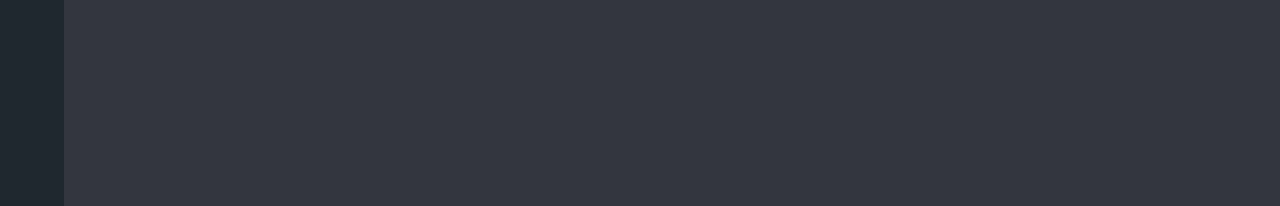
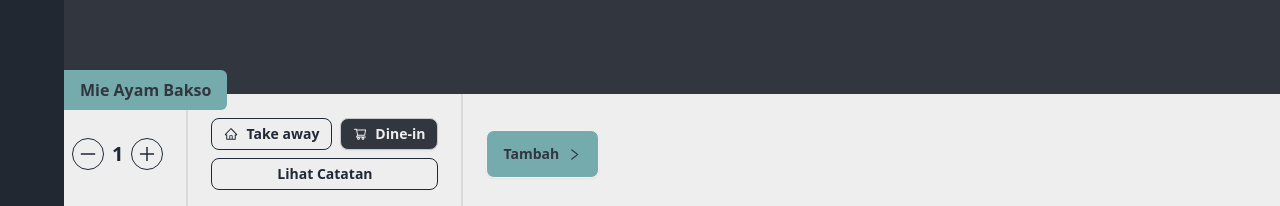
Before and after one commit to foolais/foolais-store-frontend, a React (Vite) app: page /menu in a window 1280 px wide. Shown: the part 594-800 px from the top of the page. Built offline with nearby package versions, Linux system fonts and the light colour scheme.

Commit message:
feat(Footer) add footer action

```diff
--- a/package.json
+++ b/package.json
@@ -10,9 +10,11 @@
     "preview": "vite preview"
   },
   "dependencies": {
+    "@ant-design/icons": "4.0.0",
     "@reduxjs/toolkit": "^2.2.3",
     "react": "^18.2.0",
     "react-dom": "^18.2.0",
+    "react-icons": "^5.0.1",
     "react-redux": "^9.1.0",
     "react-router-dom": "^6.22.3",
     "redux": "^5.0.1"
--- /dev/null
+++ b/src/components/Elements/Divider/Divider.jsx
@@ -0,0 +1,6 @@
+/* eslint-disable react/prop-types */
+const Divider = ({ children, className }) => {
+  return <div className={`divider ${className}`}>{children}</div>;
+};
+
+export default Divider;
--- a/src/components/Fragments/CardMenu.jsx
+++ b/src/components/Fragments/CardMenu.jsx
@@ -3,6 +3,7 @@ import TextArea from "../Elements/Input/TextArea";
 import Button from "../Elements/Button/Button";
 import { formatRupiah } from "../../utils/utils";
 import { useState } from "react";
+import { AiOutlineShoppingCart, AiOutlineHome } from "react-icons/ai";
 
 /* eslint-disable react/prop-types */
 const CardMenu = ({ children, className }) => {
@@ -57,7 +58,7 @@ const Notes = (props) => {
             className="textarea textarea-bordered textarea-md"
             defaultValue={data}
           />
-          <Button className="btn-sm btn-outline w-1/2 ">Simpan</Button>
+          <Button className="btn-sm btn-neutral w-1/2 ">Simpan</Button>
         </div>
       </Modal>
     </>
@@ -65,7 +66,7 @@ const Notes = (props) => {
 };
 
 const Type = ({ id, isTakeAway, handleIsTakeAway }) => {
-  const classButton = `btn-sm max-w-[48%]`;
+  const classButton = `btn-sm`;
   return (
     <div className="flex gap-2">
       <Button
@@ -74,7 +75,8 @@ const Type = ({ id, isTakeAway, handleIsTakeAway }) => {
         } `}
         onClick={() => handleIsTakeAway(id, true)}
       >
-        Dibawa Pulang
+        <AiOutlineHome />
+        <span>Take away</span>
       </Button>
       <Button
         className={`${classButton} ${
@@ -82,7 +84,8 @@ const Type = ({ id, isTakeAway, handleIsTakeAway }) => {
         } `}
         onClick={() => handleIsTakeAway(id, false)}
       >
-        Makan Ditempat
+        <AiOutlineShoppingCart />
+        <span>Dine-in</span>
       </Button>
     </div>
   );
--- /dev/null
+++ b/src/components/Fragments/Counter.jsx
@@ -0,0 +1,26 @@
+/* eslint-disable react/prop-types */
+import Button from "../Elements/Button/Button";
+import { AiOutlineMinus, AiOutlinePlus } from "react-icons/ai";
+
+const Counter = (props) => {
+  const { id, value, handleCounter, className } = props;
+  return (
+    <div className={`flex items-center justify-center gap-2 ${className}`}>
+      <Button
+        className="btn-circle btn-sm btn-outline"
+        onClick={() => value > 1 && handleCounter(id, "minus")}
+      >
+        <AiOutlineMinus size={20} />
+      </Button>
+      <span className="font-semibold text-xl">{value}</span>
+      <Button
+        className="btn-circle btn-sm btn-outline"
+        onClick={() => handleCounter(id, "add")}
+      >
+        <AiOutlinePlus size={20} />
+      </Button>
+    </div>
+  );
+};
+
+export default Counter;
--- a/src/components/Fragments/Modal.jsx
+++ b/src/components/Fragments/Modal.jsx
@@ -6,7 +6,7 @@ const Modal = (props) => {
 
   return (
     <>
-      <dialog className={`modal ${showModal && "modal-open"}`}>
+      <dialog className={`modal z-50 ${showModal && "modal-open"}`}>
         <div className="modal-box">
           <form method="dialog">
             <Button
--- /dev/null
+++ b/src/components/Layouts/FooterAction.jsx
@@ -0,0 +1,39 @@
+import Counter from "../Fragments/Counter";
+import Divider from "../Elements/Divider/Divider";
+import CardMenu from "../Fragments/CardMenu";
+import Button from "../Elements/Button/Button";
+import { AiOutlineRight } from "react-icons/ai";
+
+const FooterAction = () => {
+  return (
+    <div className="fixed bottom-0 right-0 left-0 h-28 bg-neutral ml-16 flex">
+      {/* Title Name */}
+      <div className="absolute -top-6 left-0 bg-accent py-2 px-4 rounded-r-md text-secondary font-semibold">
+        Mie Ayam Bakso
+      </div>
+      {/* Counter */}
+      <Counter value={1} className="ml-2 pt-2" />
+      <Divider className="divider-horizontal" />
+      <div className="flex flex-col gap-2 justify-center pt-2">
+        {/* Tipe */}
+        <CardMenu.Type />
+        {/* Catatan */}
+        <CardMenu.Notes
+          textButton="Lihat Catatan"
+          title="Catatan"
+          btnClassName="btn-sm btn-outline"
+        />
+      </div>
+      <Divider className="divider-horizontal" />
+      <div className="flex items-center pt-2">
+        <Button className="bg-accent text-secondary">
+          Tambah
+          <AiOutlineRight size={15} />
+        </Button>
+      </div>
+      {/* Button Add */}
+    </div>
+  );
+};
+
+export default FooterAction;
--- a/src/components/Layouts/MainLayout.jsx
+++ b/src/components/Layouts/MainLayout.jsx
@@ -1,4 +1,4 @@
-import Sidenav from "../Fragments/Sidenav";
+import Sidenav from "./Sidenav";
 
 /* eslint-disable react/prop-types */
 const MainLayout = ({ children }) => {
--- a/src/components/Fragments/Sidenav.jsx
+++ b/src/components/Layouts/Sidenav.jsx
@@ -1,6 +1,6 @@
 const Sidenav = () => {
   return (
-    <aside className="fixed top-0 left-0 h-screen w-16 m-0 flex flex-col z-10 bg-primary text-neutral p-4">
+    <aside className="fixed top-0 left-0 h-screen w-16 m-0 flex flex-col z-1 bg-primary text-neutral p-4">
       <i>A</i>
       <i>B</i>
       <i>C</i>
--- a/src/pages/MenuPage.jsx
+++ b/src/pages/MenuPage.jsx
@@ -1,3 +1,4 @@
+import FooterAction from "../components/Layouts/FooterAction";
 import CardMenuLayout from "../components/Layouts/CardMenuLayout";
 import MainLayout from "../components/Layouts/MainLayout";
 
@@ -5,6 +6,7 @@ const MenuPage = () => {
   return (
     <MainLayout>
       <CardMenuLayout />
+      <FooterAction />
     </MainLayout>
   );
 };
```
Also changed, not shown: 1 other file (tests, documents, lock files or other folders).
